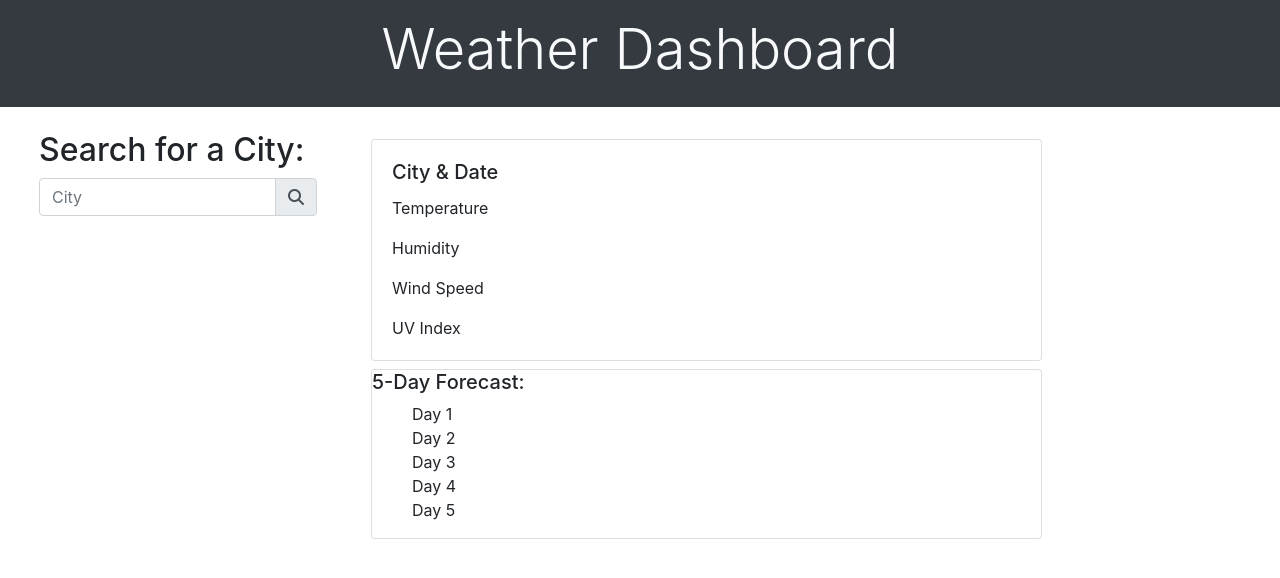
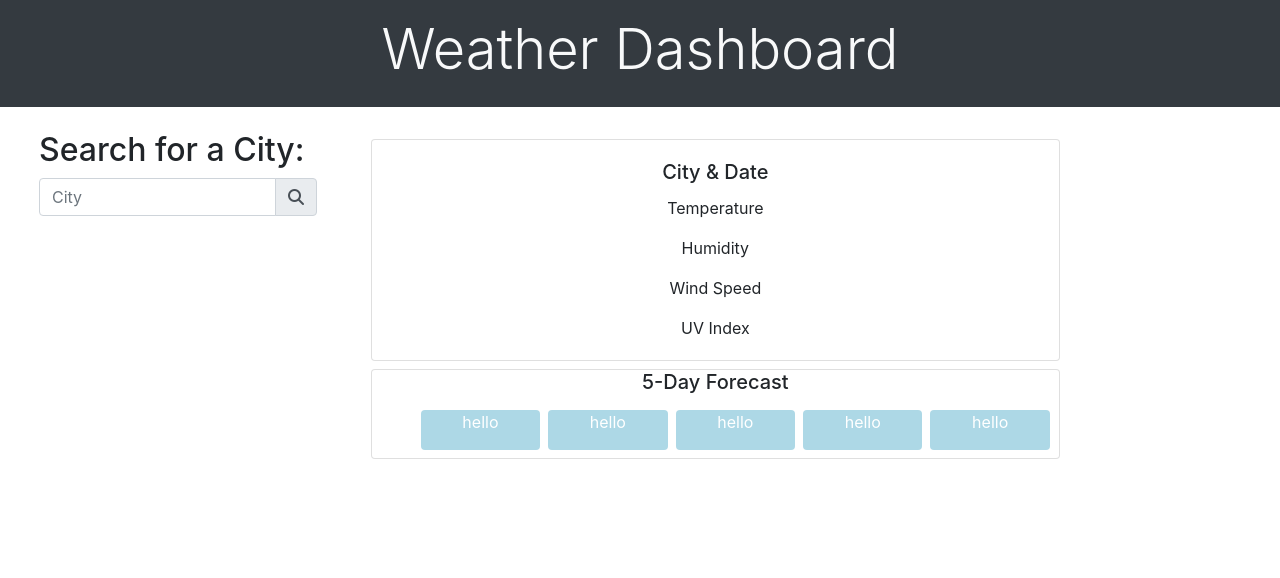
Before and after one commit to jpmckenna90/weather-app, a plain HTML site: page index.html in a window 1280 px wide. Drawn offline with nearby package versions, Linux system fonts and the light colour scheme.

Commit message:
Implemented UV index logic and built cards for 5-day

```diff
--- a/Assets/style.css
+++ b/Assets/style.css
@@ -5,3 +5,9 @@
 li{
   list-style: none;
 }
+
+.fiveday{
+  background-color: lightblue;
+  color: white;
+  border-radius: 4px;
+}
--- a/index.html
+++ b/index.html
@@ -54,28 +54,31 @@
       </div>
 
       <!-- Column to hold forecast card -->
-      <div class="col-md-9">
-        <div class="card w-75 ml-4 my-2">
+      <div class="col-md-7">
+        <div class="card w-100 ml-4 my-2">
           <div class="card-body">
-            <h5 class="card-title" id="maincard">City & Date</h5>
-            <p class="card-text" id="cardtemp">Temperature</p>
-            <p class="card-text" id="cardhumidity">Humidity</p>
-            <p class="card-text" id="cardwindspeed">Wind Speed</p>
-            <p class="card-text" id="carduv">UV Index</p>
+            <h5 class="card-title text-center" id="maincard">City & Date</h5>
+            <p class="card-text text-center" id="cardtemp">Temperature</p>
+            <p class="card-text text-center" id="cardhumidity">Humidity</p>
+            <p class="card-text text-center" id="cardwindspeed">Wind Speed</p>
+            <p class="card-text text-center" id="carduv">UV Index</p>
             <!-- <a href="#" class="btn btn-primary" id="buttontest">Button</a> -->
           </div>
         </div>
-        <div class="card w-75 ml-4 my-2">
-          <h5>5-Day Forecast:</h5>
-          <ul>
-            <li>Day 1</li>
-            <li>Day 2</li>
-            <li>Day 3</li>
-            <li>Day 4</li>
-            <li>Day 5</li>
-          </ul>
+        <div class="card w-100 ml-4 my-2">
+          <h5 class="text-center">5-Day Forecast</h5>
+          <div class="row">
+            <div class="col-1"></div>
+            <div class="col-2 mx-1 my-2 text-center fiveday" id="day1"><p>hello</p></div>
+            <div class="col-2 mx-1 my-2 text-center fiveday" id="day2"><p>hello</p></div>
+            <div class="col-2 mx-1 my-2 text-center fiveday" id="day3"><p>hello</p></div>
+            <div class="col-2 mx-1 my-2 text-center fiveday" id="day4"><p>hello</p></div>
+            <div class="col-2 mx-1 my-2 text-center fiveday" id="day5"><p>hello</p></div>
+            <div class="col-1"></div>
+          </div>
         </div>
       </div>
+      <div class="col-md-2"></div>
     </div>
     <script
       src="https://kit.fontawesome.com/8d13be2a88.js"
--- a/script.js
+++ b/script.js
@@ -16,7 +16,7 @@ function ajaxCall() {
 
   // how can I make these clickable? and then call ajax call but not update the list of cities (actually that part should be easy, can
   // maybe even write a conditional within this function that says if citylist !contain city. might have to bring in an array and ignore case to do that)
-  $("#citylist").append("<li>" + city);
+  $("#citylist").prepend("<li>" + city);
 
 //prettier-ignore
   var queryURL = "https://api.openweathermap.org/data/2.5/weather?q=" + city + "&units=imperial" + "&APPID=" + apiKey;
@@ -25,15 +25,15 @@ function ajaxCall() {
     url: queryURL,
     method: "GET"
   }).then(function(response) {
-    updateInfo(response);
-    getUVInfo(response);
+    currentConditions(response);
+    currentUV(response);
     console.log(response);
   });
 }
 
 
 // This function updates card with current city info
-function updateInfo(response) {
+function currentConditions(response) {
   $("#maincard").text(response.name + ", " + now);
   $("#cardtemp").append("<h6>" + response.main.temp);
   $("#cardhumidity").append("<h6>" + response.main.humidity);
@@ -41,7 +41,7 @@ function updateInfo(response) {
 }
 
 // This function retrieves UV info for current city and appends it to the card
-function getUVInfo(response){
+function currentUV(response){
   var cityLat = response.coord.lat;
   var cityLong = response.coord.lon;
   var uvURL = "http://api.openweathermap.org/data/2.5/uvi?appid=" + apiKey + "&lat=" + cityLat + "&lon=" + cityLong;
```
